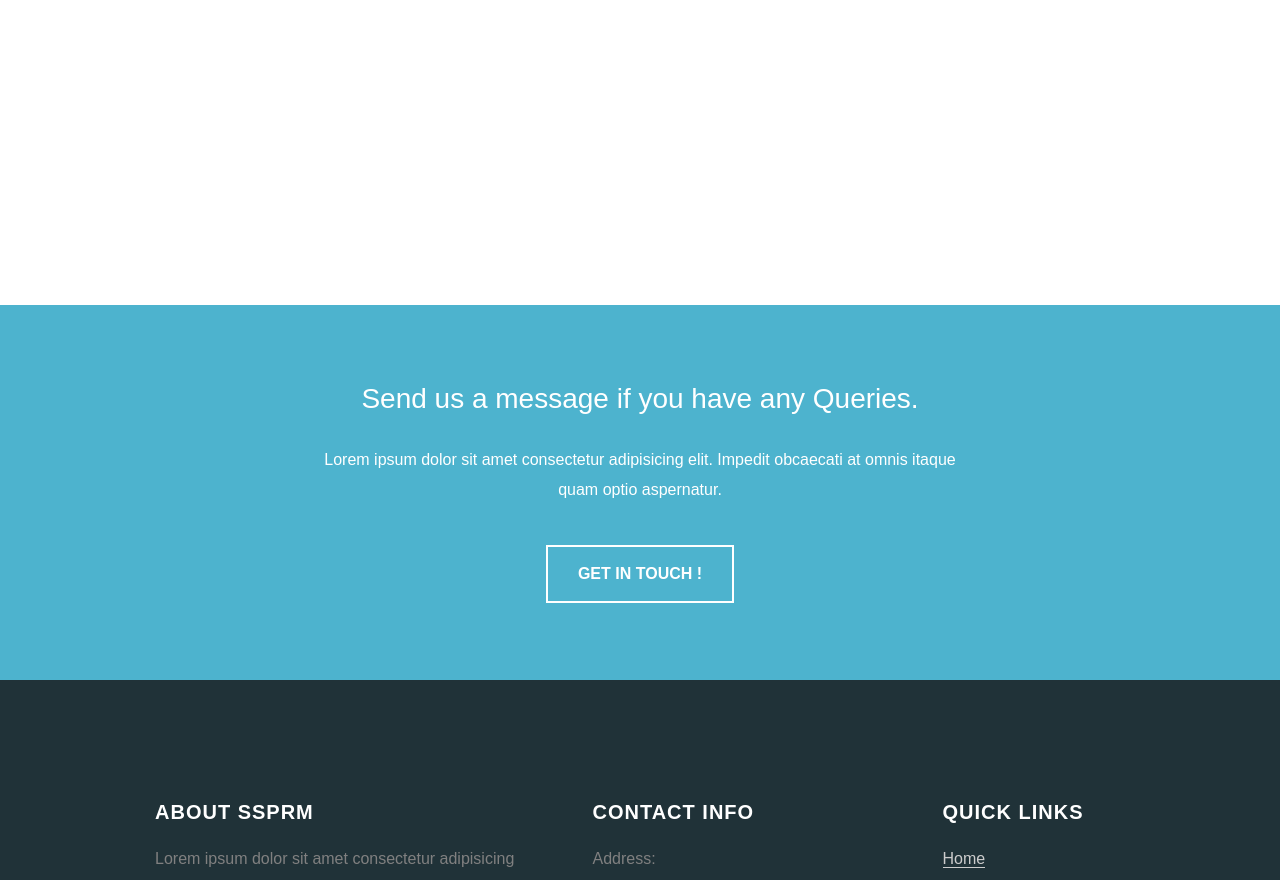
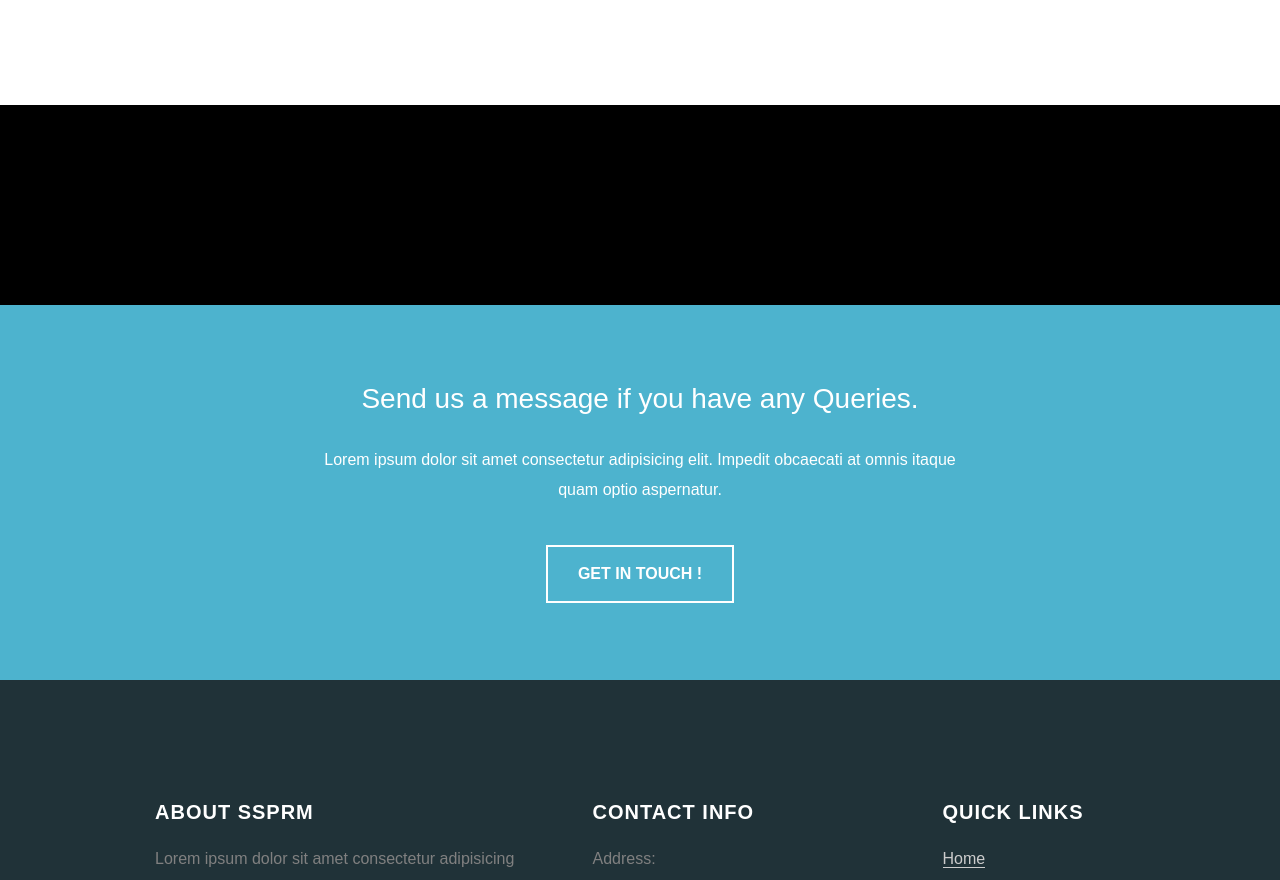
Before and after one commit to Suray54/SSPRM, a React (Create React App) app: page / in a window 1280 px wide. Shown: the part 1465-2345 px from the top of the page. Built offline with nearby package versions, Linux system fonts and the light colour scheme.

Commit message:
trying to publish

```diff
--- a/package.json
+++ b/package.json
@@ -2,7 +2,7 @@
   "name": "ssprm",
   "version": "0.1.0",
   "private": true,
-  "homepage": "http://Suray54.github.io/SSPRM",
+  "homepage": "https://suray54.github.io/SSPRM/",
   "dependencies": {
     "@testing-library/jest-dom": "^4.2.4",
     "@testing-library/react": "^9.5.0",
--- a/src/components/pages/homepage/2-projectcompleted/project-completed.styles.scss
+++ b/src/components/pages/homepage/2-projectcompleted/project-completed.styles.scss
@@ -1,3 +1,4 @@
 .project-completed {
   padding: 100px 8%;
+  background-color: black;
 }
```
